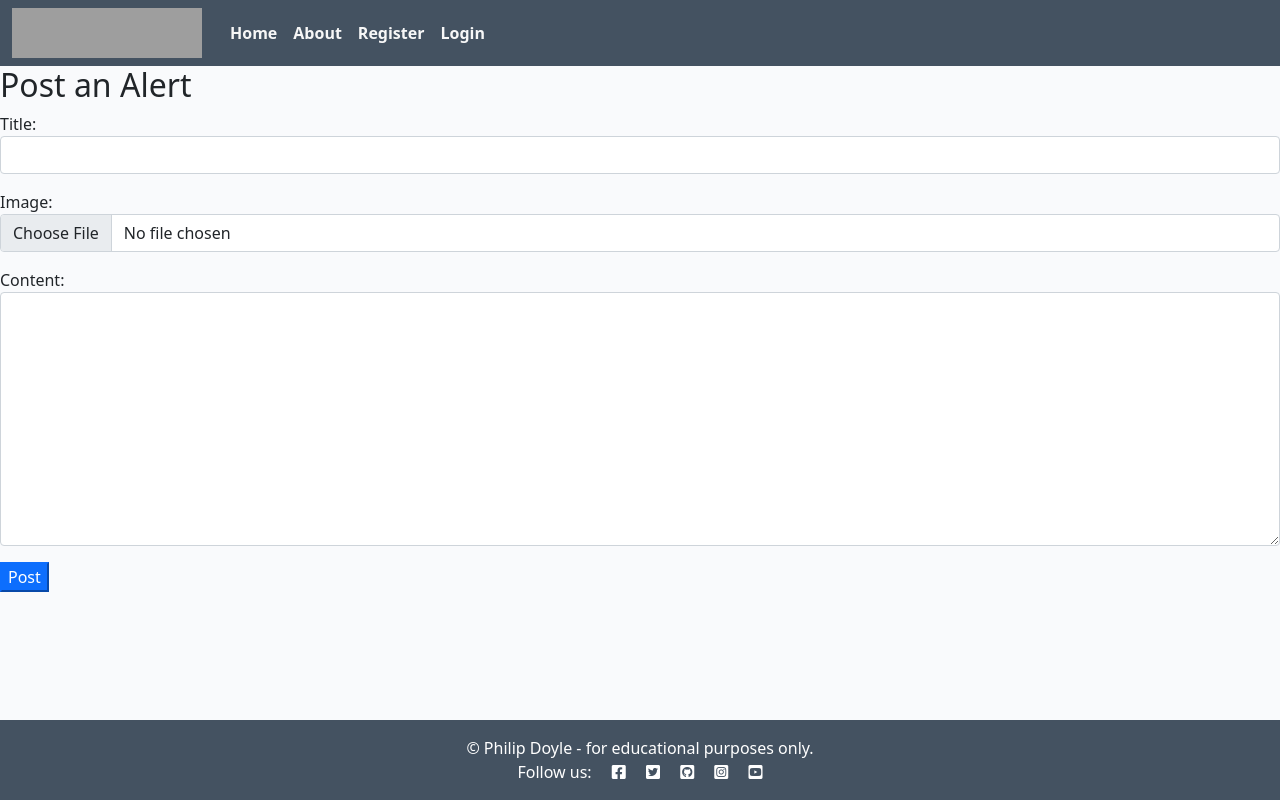
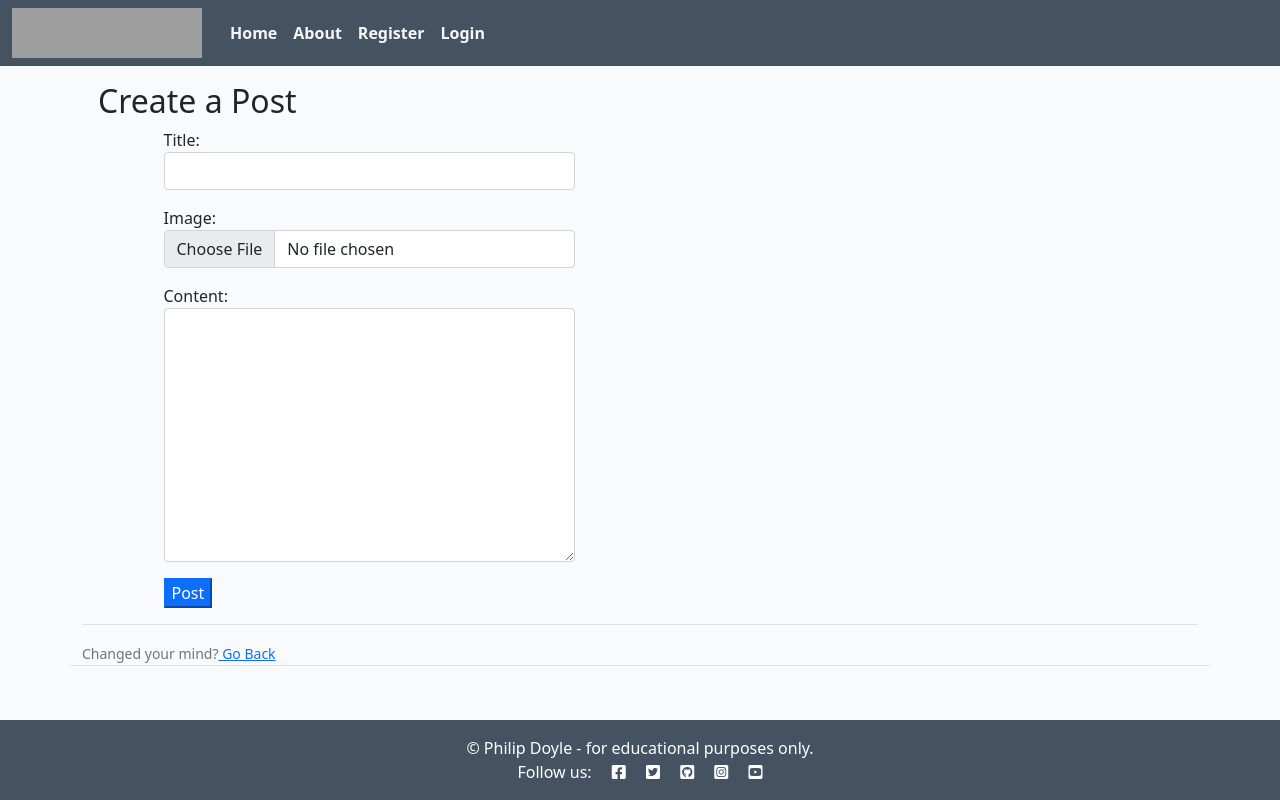
Before and after one commit to PdoyleC/Watch_Blog, a Django app: page /new_post/ in a window 1280 px wide. Run offline with Django 3.2, Linux system fonts and the light colour scheme; grey boxes are pictures that could not be loaded.

Commit message:
added css for create a post

```diff
--- a/static/css/style.css
+++ b/static/css/style.css
@@ -81,6 +81,15 @@ a.nav-link-active {
     color: #000000;
     background-color: #c39dbb;
     border-color: #000000;
+}
+
+/* Write a Post page */
+.new-post {
+    width: 50%;
+    display: flex;
+    flex-direction: column;
+    justify-content: center;
+    align-items: center;
 }
 
 
--- a/templates/new_post.html
+++ b/templates/new_post.html
@@ -1,6 +1,7 @@
 {% extends 'base.html' %} {% block content %}
-<div class="center-content">
-  <h2>{% if editing %}Edit{% else %}Post{% endif %} an Alert</h2>
+<div class="container border-bottom">
+  <div class="card-body">
+    <h2>{% if editing %}Edit{% else %}Create{% endif %} a Post</h2>
     <div class="new-post">
       <form method="post" enctype="multipart/form-data">
         {% csrf_token %} {{ form.as_p }}
@@ -14,4 +15,10 @@
       </form>
     </div>
   </div>
+  <div class="border-top pt-3">
+    <small class="text-muted"
+      >Changed your mind?<a href="{% url 'home' %}"> Go Back</a></small
+    >
+  </div>
+</div>
 {% endblock %}
```
Lines whose indentation alone changed are shown as unchanged.
